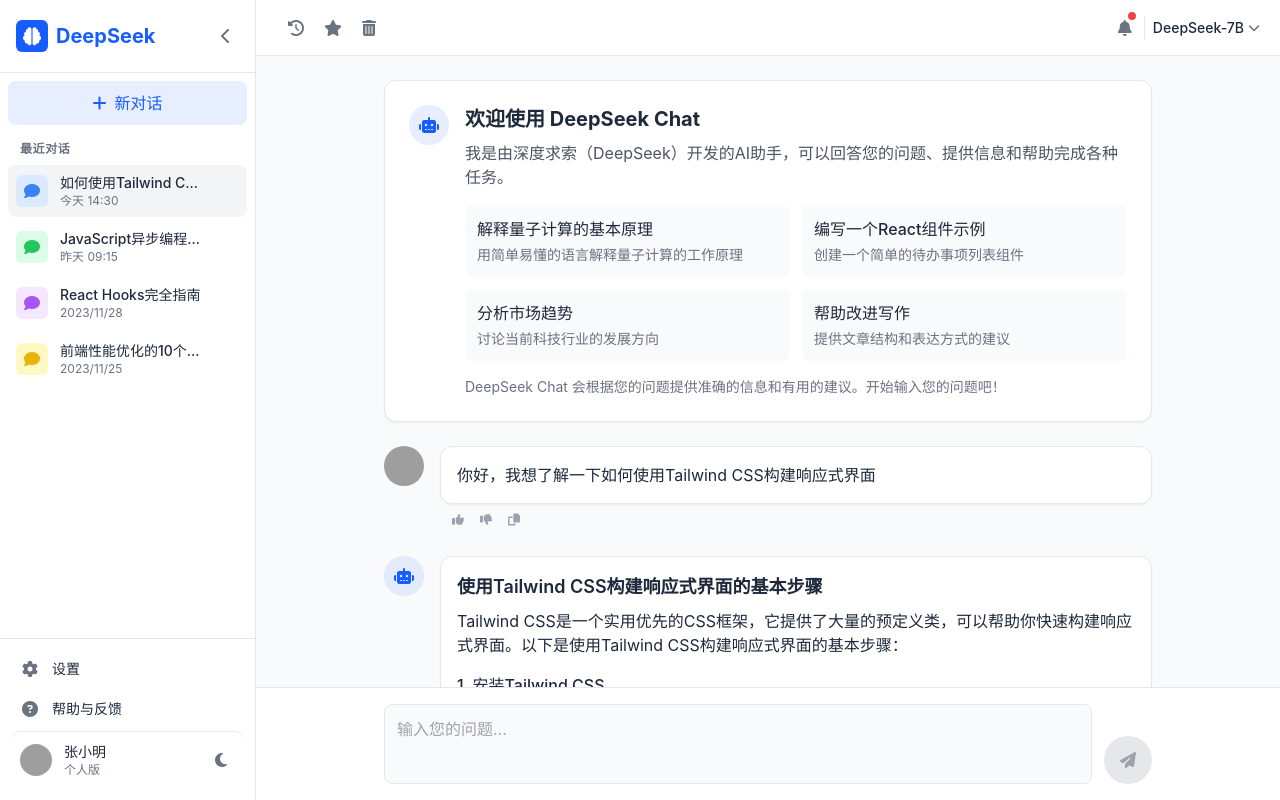
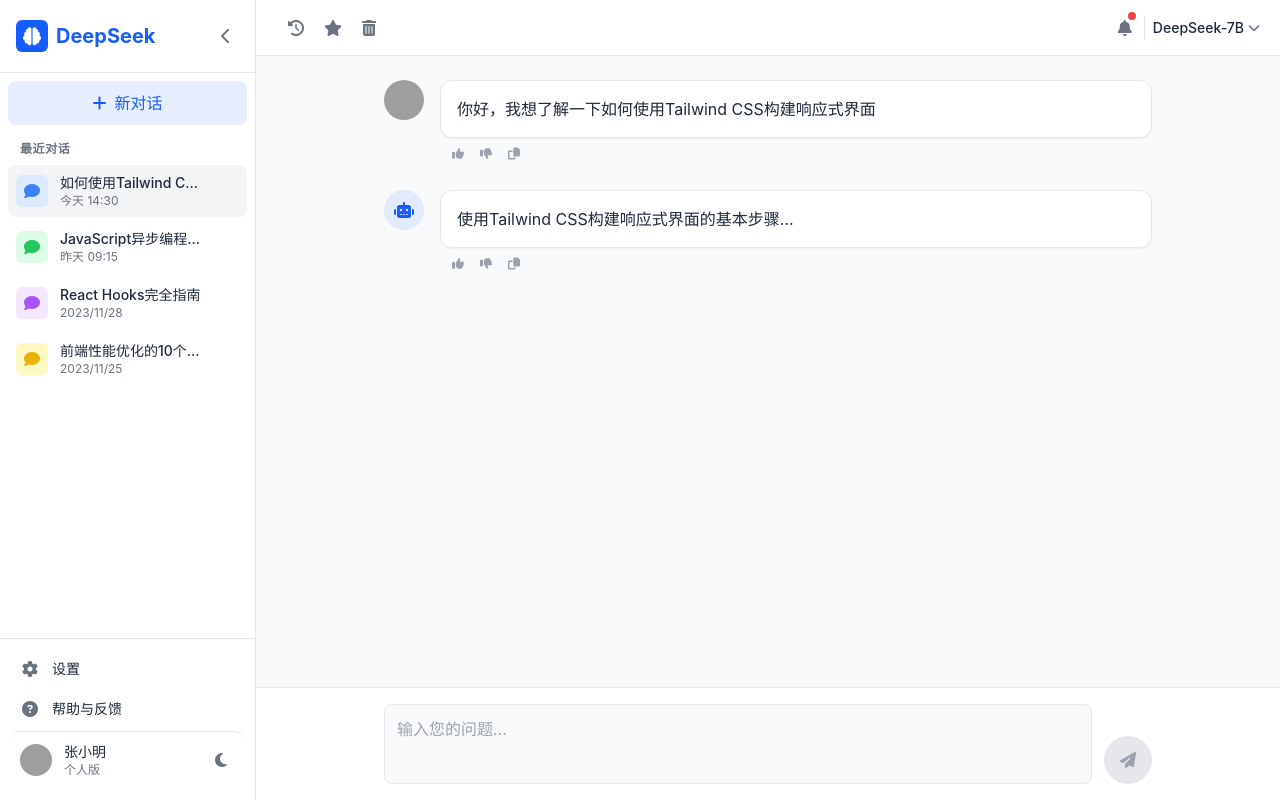
Before and after one commit to lengbuding1991/1114, a Vue app: page / in a window 1280 px wide. Built offline with nearby package versions, Linux system fonts and the light colour scheme; grey boxes are pictures that could not be loaded.

Commit message:
second commit

```diff
--- a/src/App.vue
+++ b/src/App.vue
@@ -189,8 +189,8 @@
 
         <!-- 聊天区域对话内容 -->
         <main class="flex-1 overflow-y-auto p-4 md:p-6 space-y-6 bg-gray-50 dark:bg-dark-bg">
-          <!-- 欢迎消息 -->
-          <div class="max-w-3xl mx-auto">
+          <!-- 新对话时的欢迎消息 -->
+          <div v-if="currentChat().messages.length === 0" class="max-w-3xl mx-auto">
             <div class="bg-white dark:bg-dark-card rounded-xl shadow-sm p-6 border border-gray-200 dark:border-gray-700">
               <div class="flex items-start space-x-4">
                 <div class="w-10 h-10 rounded-full bg-primary/10 flex items-center justify-center flex-shrink-0">
@@ -220,8 +220,10 @@
             </div>
           </div>
 
+          <!-- 显示当前对话的消息 -->
+          <div v-for="message in currentChat().messages" :key="message.id" class="max-w-3xl mx-auto">
             <!-- 用户消息 -->
-          <div class="max-w-3xl mx-auto flex items-start space-x-4">
+            <div v-if="message.type === 'user'" class="flex items-start space-x-4">
               <img
                 src="https://design.gemcoder.com/staticResource/echoAiSystemImages/3af53b10252ba2331a996da3c32fd378.png"
                 alt="用户头像"
@@ -229,7 +231,7 @@
               />
               <div class="flex-1">
                 <div class="bg-white dark:bg-dark-card rounded-xl shadow-sm p-4 border border-gray-200 dark:border-gray-700">
-                <p>你好，我想了解一下如何使用Tailwind CSS构建响应式界面</p>
+                  <p>{{ message.content }}</p>
                 </div>
                 <div class="flex items-center space-x-2 mt-1 ml-2">
                   <button
@@ -255,48 +257,13 @@
             </div>
 
             <!-- AI回复 -->
-          <div class="max-w-3xl mx-auto flex items-start space-x-4">
+            <div v-else-if="message.type === 'ai'" class="flex items-start space-x-4">
               <div class="w-10 h-10 rounded-full bg-primary/10 flex items-center justify-center flex-shrink-0">
                 <i class="fas fa-robot text-primary"></i>
               </div>
               <div class="flex-1">
                 <div class="bg-white dark:bg-dark-card rounded-xl shadow-sm p-4 border border-gray-200 dark:border-gray-700">
-                <h3 class="text-lg font-semibold mb-2">使用Tailwind CSS构建响应式界面的基本步骤</h3>
-                <p class="mb-3">
-                  Tailwind CSS是一个实用优先的CSS框架，它提供了大量的预定义类，可以帮助你快速构建响应式界面。以下是使用Tailwind CSS构建响应式界面的基本步骤：
-                </p>
-                <h4 class="font-medium mt-4 mb-2">1. 安装Tailwind CSS</h4>
-                <p class="mb-2">
-                  首先，你需要在项目中安装Tailwind CSS。你可以通过npm或yarn进行安装：
-                </p>
-                <div class="bg-gray-100 dark:bg-gray-800 rounded-lg p-3 text-sm font-mono mb-3 overflow-x-auto">
-                  npm install -D tailwindcss<br />
-                  npx tailwindcss init
-                </div>
-                <h4 class="font-medium mt-4 mb-2">2. 配置Tailwind</h4>
-                <p class="mb-2">
-                  编辑tailwind.config.js文件，配置你的内容路径和主题：
-                </p>
-                <div class="bg-gray-100 dark:bg-gray-800 rounded-lg p-3 text-sm font-mono mb-3 overflow-x-auto">
-                  module.exports = {<br />
-                  content: ['./src/**/*.{html,js}'],<br />
-                  theme: {<br />
-                  extend: {},<br />
-                  },<br />
-                  plugins: [],<br />
-                  }
-                </div>
-                <h4 class="font-medium mt-4 mb-2">3. 使用响应式前缀</h4>
-                <p class="mb-2">
-                  Tailwind提供了以下响应式前缀，用于不同屏幕尺寸：
-                </p>
-                <ul class="list-disc list-inside mb-3 space-y-1 text-gray-700 dark:text-gray-300">
-                  <li><code class="bg-gray-100 dark:bg-gray-800 px-1 rounded text-sm">sm:</code> 640px以上</li>
-                  <li><code class="bg-gray-100 dark:bg-gray-800 px-1 rounded text-sm">md:</code> 768px以上</li>
-                  <li><code class="bg-gray-100 dark:bg-gray-800 px-1 rounded text-sm">lg:</code> 1024px以上</li>
-                  <li><code class="bg-gray-100 dark:bg-gray-800 px-1 rounded text-sm">xl:</code> 1280px以上</li>
-                  <li><code class="bg-gray-100 dark:bg-gray-800 px-1 rounded text-sm">2xl:</code> 1536px以上</li>
-                </ul>
+                  <div v-html="message.content"></div>
                 </div>
                 <div class="flex items-center space-x-2 mt-1 ml-2">
                   <button
@@ -317,6 +284,7 @@
                   >
                     <i class="fas fa-copy"></i>
                   </button>
+                </div>
               </div>
             </div>
           </div>
@@ -374,10 +342,50 @@
     const availableModels = ['DeepSeek-7B', 'DeepSeek-13B', 'DeepSeek-Coder']
 
     const recentChats = reactive([
-      { id: 1, title: '如何使用Tailwind CSS构建响应式界面', time: '今天 14:30', color: 'bg-blue-100 dark:bg-blue-900/30', iconColor: 'text-blue-500 dark:text-blue-400' },
-      { id: 2, title: 'JavaScript异步编程最佳实践', time: '昨天 09:15', color: 'bg-green-100 dark:bg-green-900/30', iconColor: 'text-green-500 dark:text-green-400' },
-      { id: 3, title: 'React Hooks完全指南', time: '2023/11/28', color: 'bg-purple-100 dark:bg-purple-900/30', iconColor: 'text-purple-500 dark:text-purple-400' },
-      { id: 4, title: '前端性能优化的10个技巧', time: '2023/11/25', color: 'bg-yellow-100 dark:bg-yellow-900/30', iconColor: 'text-yellow-500 dark:text-yellow-400' }
+      {
+        id: 1,
+        title: '如何使用Tailwind CSS构建响应式界面',
+        time: '今天 14:30',
+        color: 'bg-blue-100 dark:bg-blue-900/30',
+        iconColor: 'text-blue-500 dark:text-blue-400',
+        messages: [
+          { id: 1, type: 'user', content: '你好，我想了解一下如何使用Tailwind CSS构建响应式界面' },
+          { id: 2, type: 'ai', content: '使用Tailwind CSS构建响应式界面的基本步骤...' }
+        ]
+      },
+      {
+        id: 2,
+        title: 'JavaScript异步编程最佳实践',
+        time: '昨天 09:15',
+        color: 'bg-green-100 dark:bg-green-900/30',
+        iconColor: 'text-green-500 dark:text-green-400',
+        messages: [
+          { id: 3, type: 'user', content: '请解释JavaScript异步编程的最佳实践' },
+          { id: 4, type: 'ai', content: 'JavaScript异步编程的最佳实践包括使用async/await、Promise等...' }
+        ]
+      },
+      {
+        id: 3,
+        title: 'React Hooks完全指南',
+        time: '2023/11/28',
+        color: 'bg-purple-100 dark:bg-purple-900/30',
+        iconColor: 'text-purple-500 dark:text-purple-400',
+        messages: [
+          { id: 5, type: 'user', content: '请介绍React Hooks的使用方法' },
+          { id: 6, type: 'ai', content: 'React Hooks是React 16.8引入的新特性，包括useState、useEffect等...' }
+        ]
+      },
+      {
+        id: 4,
+        title: '前端性能优化的10个技巧',
+        time: '2023/11/25',
+        color: 'bg-yellow-100 dark:bg-yellow-900/30',
+        iconColor: 'text-yellow-500 dark:text-yellow-400',
+        messages: [
+          { id: 7, type: 'user', content: '前端性能优化有哪些技巧？' },
+          { id: 8, type: 'ai', content: '前端性能优化的10个技巧包括代码分割、懒加载、缓存策略等...' }
+        ]
+      }
     ])
 
     const quickSuggestions = reactive([
@@ -386,6 +394,11 @@
       { title: '分析市场趋势', description: '讨论当前科技行业的发展方向' },
       { title: '帮助改进写作', description: '提供文章结构和表达方式的建议' }
     ])
+
+    // 计算属性
+    const currentChat = () => {
+      return recentChats.find(chat => chat.id === selectedChatId.value) || recentChats[0]
+    }
 
     // 方法
     const toggleTheme = () => {
@@ -420,7 +433,8 @@
         title: '新对话',
         time: '刚刚',
         color: 'bg-gray-100 dark:bg-gray-900/30',
-        iconColor: 'text-gray-500 dark:text-gray-400'
+        iconColor: 'text-gray-500 dark:text-gray-400',
+        messages: []
       }
       recentChats.unshift(newChat)
       selectedChatId.value = newChat.id
@@ -477,7 +491,27 @@
     const sendMessage = () => {
       if (!messageInput.value.trim()) return
 
-      console.log('发送消息:', messageInput.value)
+      const current = currentChat()
+      if (!current.messages) {
+        current.messages = []
+      }
+
+      // 添加用户消息
+      current.messages.push({
+        id: Date.now(),
+        type: 'user',
+        content: messageInput.value.trim()
+      })
+
+      // 模拟AI回复
+      setTimeout(() => {
+        current.messages.push({
+          id: Date.now() + 1,
+          type: 'ai',
+          content: `这是对"${messageInput.value.trim()}"的回复。这是一个模拟的AI回复。`
+        })
+      }, 1000)
+
       messageInput.value = ''
     }
 
@@ -515,6 +549,9 @@
       recentChats,
       quickSuggestions,
 
+      // 计算属性
+      currentChat,
+
       // 方法
       toggleTheme,
       toggleSidebar,
```
Lines whose indentation alone changed are shown as unchanged.
